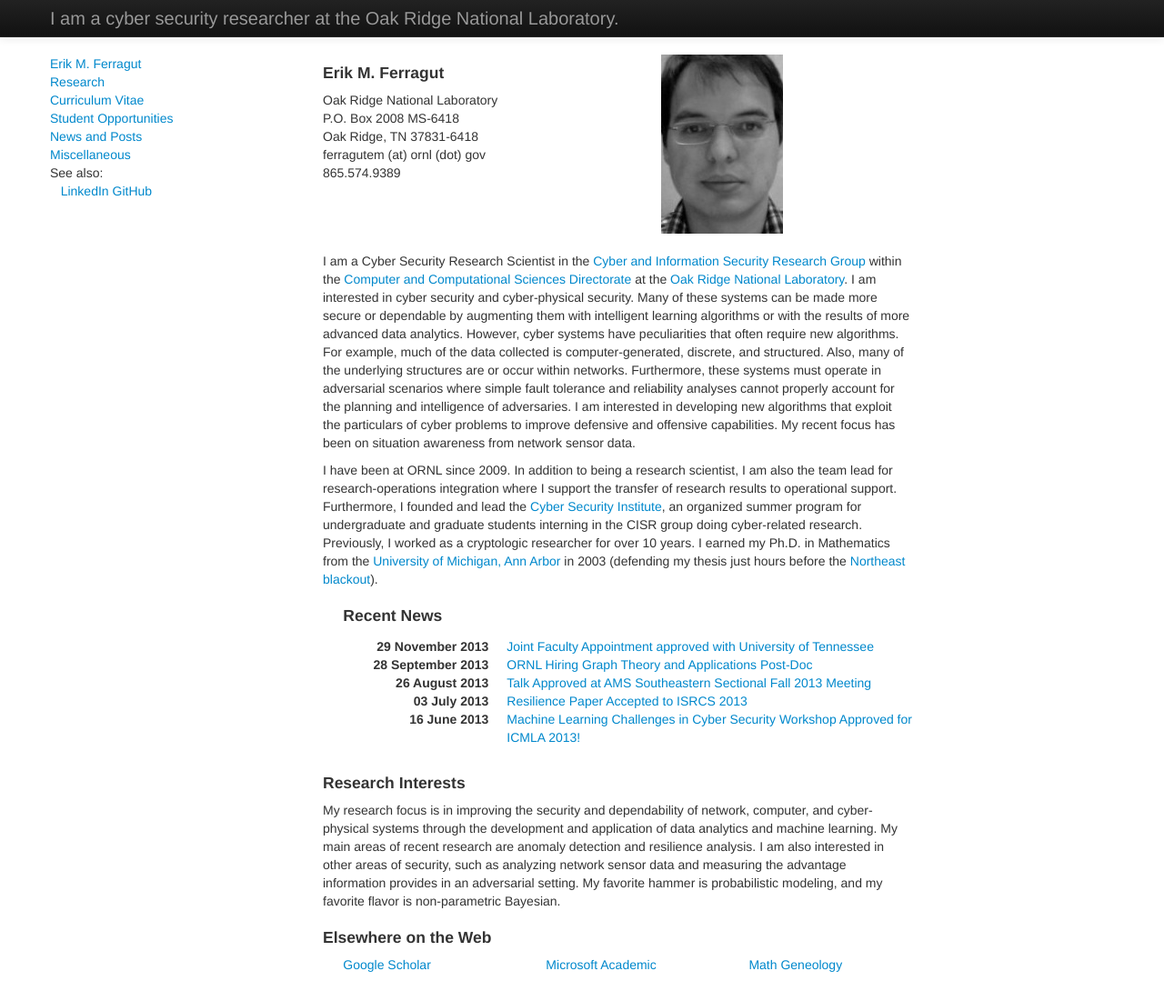
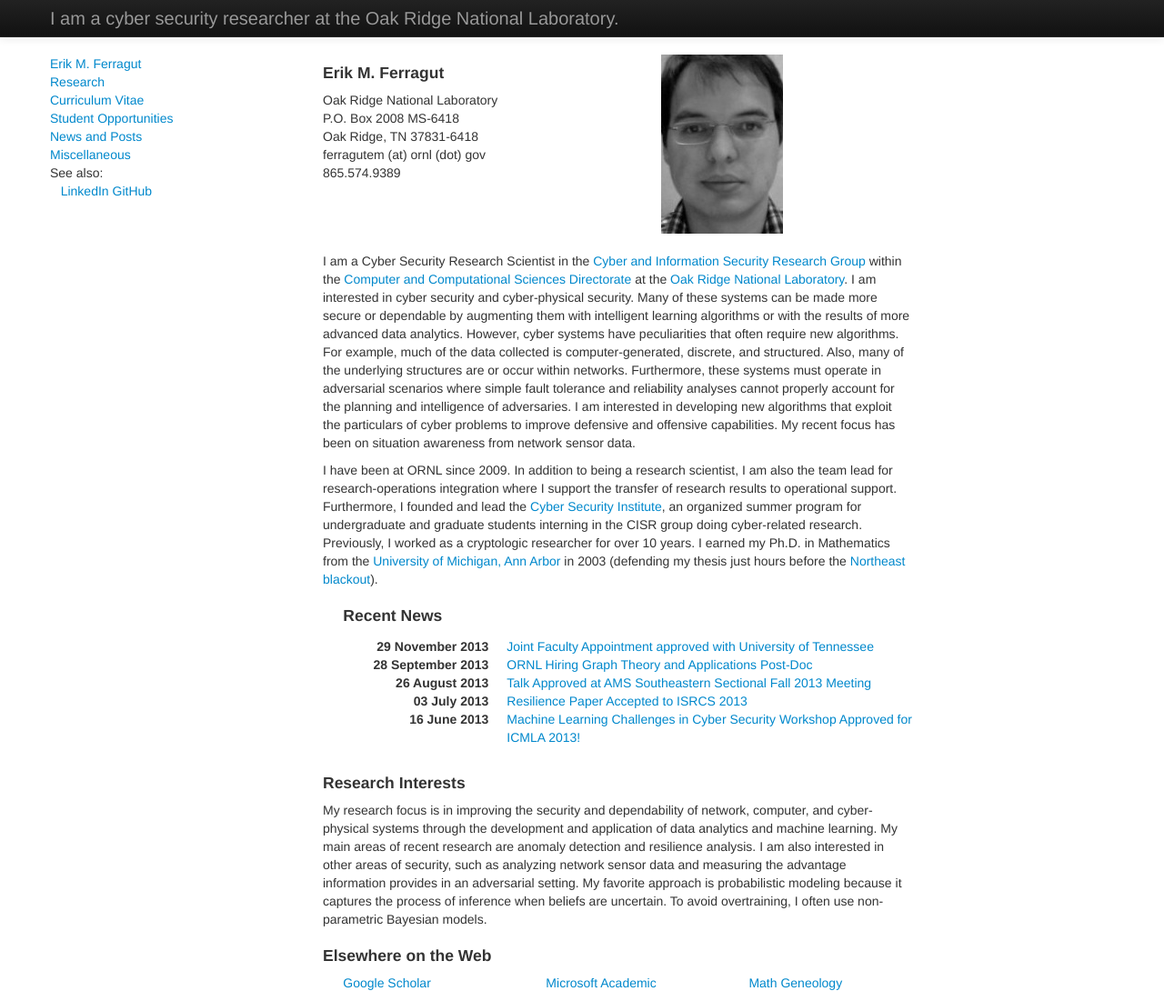
Before and after one commit to ErikFerragut/ErikFerragut.github.io, a Jekyll site: the page built from index.html, in a window 1280 px wide and 1101 px high. Shown: the whole window at 91% size. Built offline with Jekyll 4.4.1, drawn with Linux system fonts in a browser that asks for light colours; Markdown is read by kramdown in place of the engine named in the settings; the list of posts is cut into pages by our own code.

Commit message:
removed the hammer comment

```diff
--- a/index.html
+++ b/index.html
@@ -97,8 +97,9 @@
 detection and resilience analysis.  I am also interested in other
 areas of security, such as analyzing network sensor data and measuring
 the advantage information provides in an adversarial setting.  My
-favorite hammer is probabilistic modeling, and my favorite flavor is
-non-parametric Bayesian.</p>
+favorite approach is probabilistic modeling because it captures the
+process of inference when beliefs are uncertain.  To avoid overtraining,
+I often use non-parametric Bayesian models.</p>
 </div> </div>
 
 <div class="row-fluid">
```
